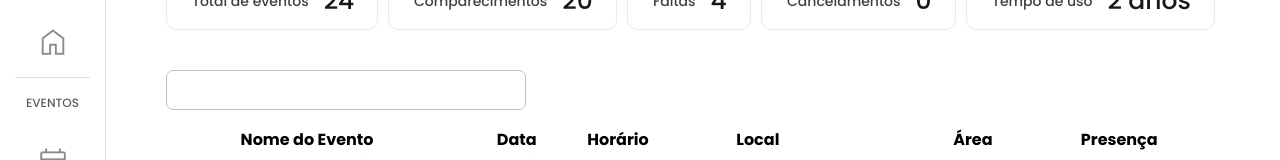
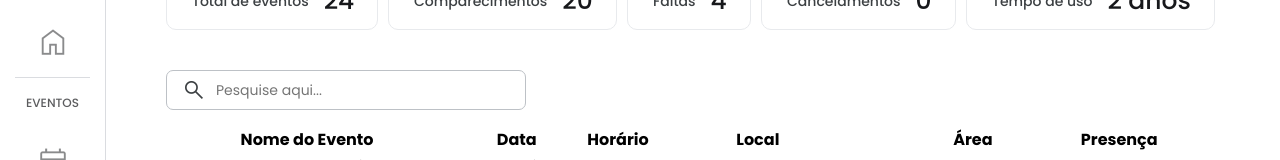
Before and after one commit to EsyProject/EsyFrontend, a React (Vite) app: page /Historic in a window 1280 px wide. Shown: the part 156-316 px from the top of the page. Built offline with nearby package versions, Linux system fonts and the light colour scheme.

Commit message:
feat: applying style to the searchbar

```diff
--- a/src/components/Searchbar/Searchbar.css
+++ b/src/components/Searchbar/Searchbar.css
@@ -1,8 +1,28 @@
 .container-search input {
+  background-color: transparent;
+  border: none;
+  color: #9aa0a6;
+  font-size: 14px;
+  font-weight: 400;
+  width: 83%;
+}
+
+.input-wrapper {
+  display: flex;
+  align-items: center;
+  gap: 10px;
   width: 360px;
   height: 40px;
-  border: 1px solid #BDC1C6;
+  border: 1px solid #bdc1c6;
   border-radius: 7px;
   margin-top: 40px;
   margin-bottom: 15px;
 }
+
+.input-wrapper input:focus-visible {
+  outline: none;
+}
+
+.input-wrapper span {
+  margin-left: 15px;
+}
--- a/src/components/Searchbar/Searchbar.jsx
+++ b/src/components/Searchbar/Searchbar.jsx
@@ -3,7 +3,7 @@ import React, { useState } from "react";
 import "material-symbols";
 import eventsList from "./data";
 import EventTable from "../EventTable/EventTable";
-import './Searchbar.css'
+import "./Searchbar.css";
 
 // Searchbar component definition
 const Searchbar = () => {
@@ -20,12 +20,15 @@ const Searchbar = () => {
   // JSX rendering of Searchbar component
   return (
     <div className="container-search">
-      <input
-        type="search"
-        value={search}
-        onChange={(e) => setSearch(e.target.value)}
-      />
-
+      <div className="input-wrapper">
+        <span className="material-symbols-outlined">search</span>
+        <input
+          type="search"
+          value={search}
+          placeholder="Pesquise aqui..."
+          onChange={(e) => setSearch(e.target.value)}
+        />
+      </div>
       <EventTable events={filteredEvents} />
     </div>
   );
--- a/src/index.css
+++ b/src/index.css
@@ -33,3 +33,10 @@
   opacity: 50%;
   font-size: 24px;
 }
+
+.input-wrapper .material-symbols-outlined {
+  font-variation-settings: "FILL" 0, "wght" 400, "GRAD" 0, "opsz" 40;
+  color: #3C4043;
+  opacity: 100%;
+  font-size: 24px;
+}
```
